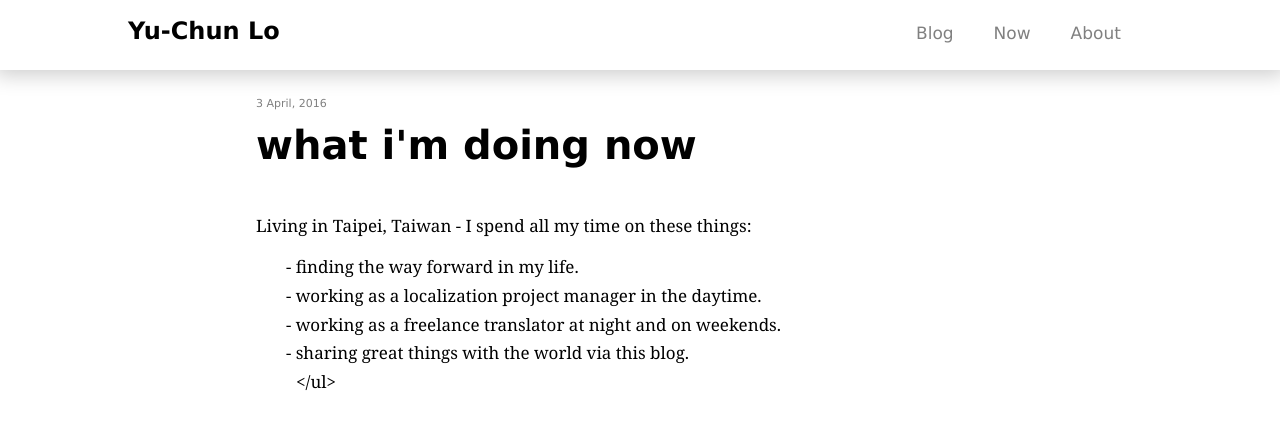
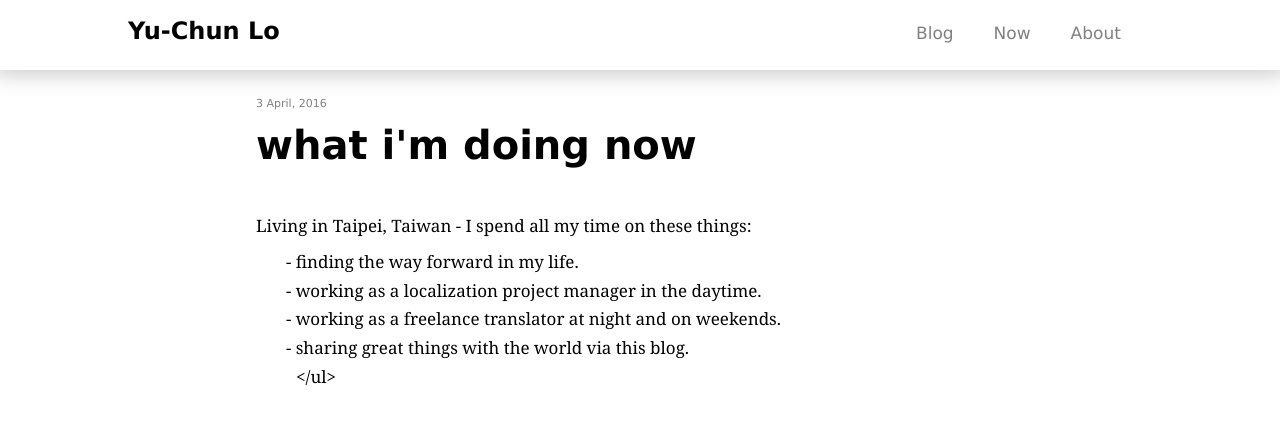
Before and after one commit to yuchunlo/yuchunlo.github.io, a Jekyll site: the page built from _posts/2016-04-03-now.md, in a window 1280 px wide. Shown: the top 429 px of the page. Built offline with Jekyll 4.4.1, drawn with Linux system fonts in a browser that asks for light colours; nearby versions of some CDN libraries.

Commit message:
Update main.css

```diff
--- a/css/main.css
+++ b/css/main.css
@@ -161,7 +161,7 @@ ul.dashed > li:before {
     padding: 90px 20% 80px 20%;
   }
 .main-content p {
-  margin-bottom: 0.7em;
+  margin-bottom: 0.4em;
 }
 .footer {
   position: fixed;
```
